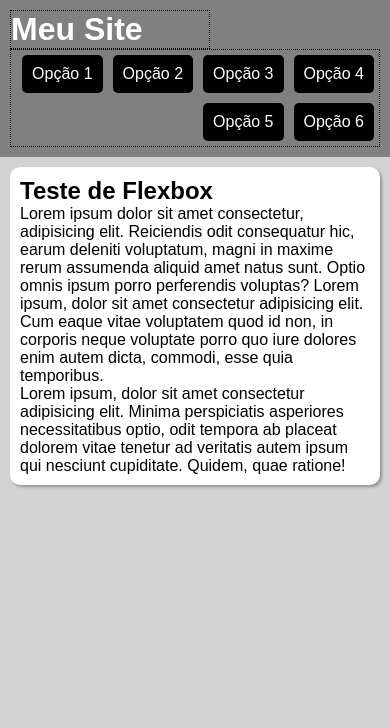
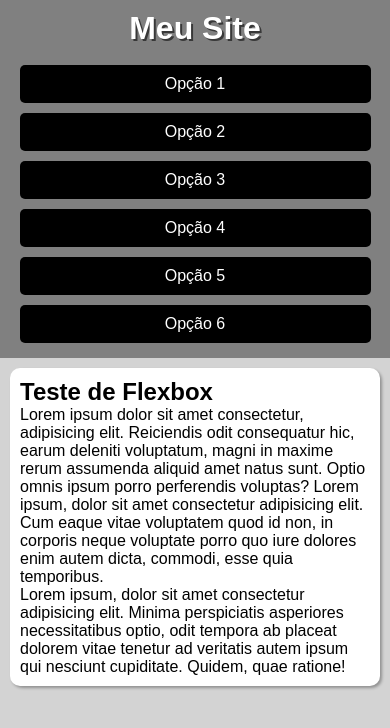
Before and after one commit to mauricesodre/html-css, a plain HTML site: page exercicios/ex027/flex013 - menu flexbox/index.html in a window 390 px wide. Drawn offline with Linux system fonts and the light colour scheme.

Commit message:
menu flex media queries

```diff
--- a/exercicios/ex027/flex013 - menu flexbox/index.html
+++ b/exercicios/ex027/flex013 - menu flexbox/index.html
@@ -5,6 +5,7 @@
     <meta name="viewport" content="width=device-width, initial-scale=1.0">
     <title>Menu FlexBox</title>
     <link rel="stylesheet" href="style.css">
+    <link rel="stylesheet" href="mobile.css" media="screen and (max-width: 600px)">
 </head>
 <body>
     <header>
--- /dev/null
+++ b/exercicios/ex027/flex013 - menu flexbox/mobile.css
@@ -0,0 +1,13 @@
+@charset "UTF-8";
+
+header, header > nav {
+    flex-flow: column nowrap;
+}
+
+header > h1 {
+    flex-basis: 50px;
+}
+
+header > nav > a {
+    width: 90vw;
+}
--- a/exercicios/ex027/flex013 - menu flexbox/style.css
+++ b/exercicios/ex027/flex013 - menu flexbox/style.css
@@ -26,13 +26,14 @@ header {
 }
 
 header > h1 {
-    border: 1px dotted black;
+    /*border: 1px dotted black;*/
     flex: 0 0 200px;
+    text-shadow: 2px 2px 0px rgba(0, 0, 0, 0.562);
 
 }
 
 header > nav {
-    border:  1px dotted black;
+   /* border:  1px dotted black;*/
 
     display: flex;
     flex-flow: row wrap;
```
